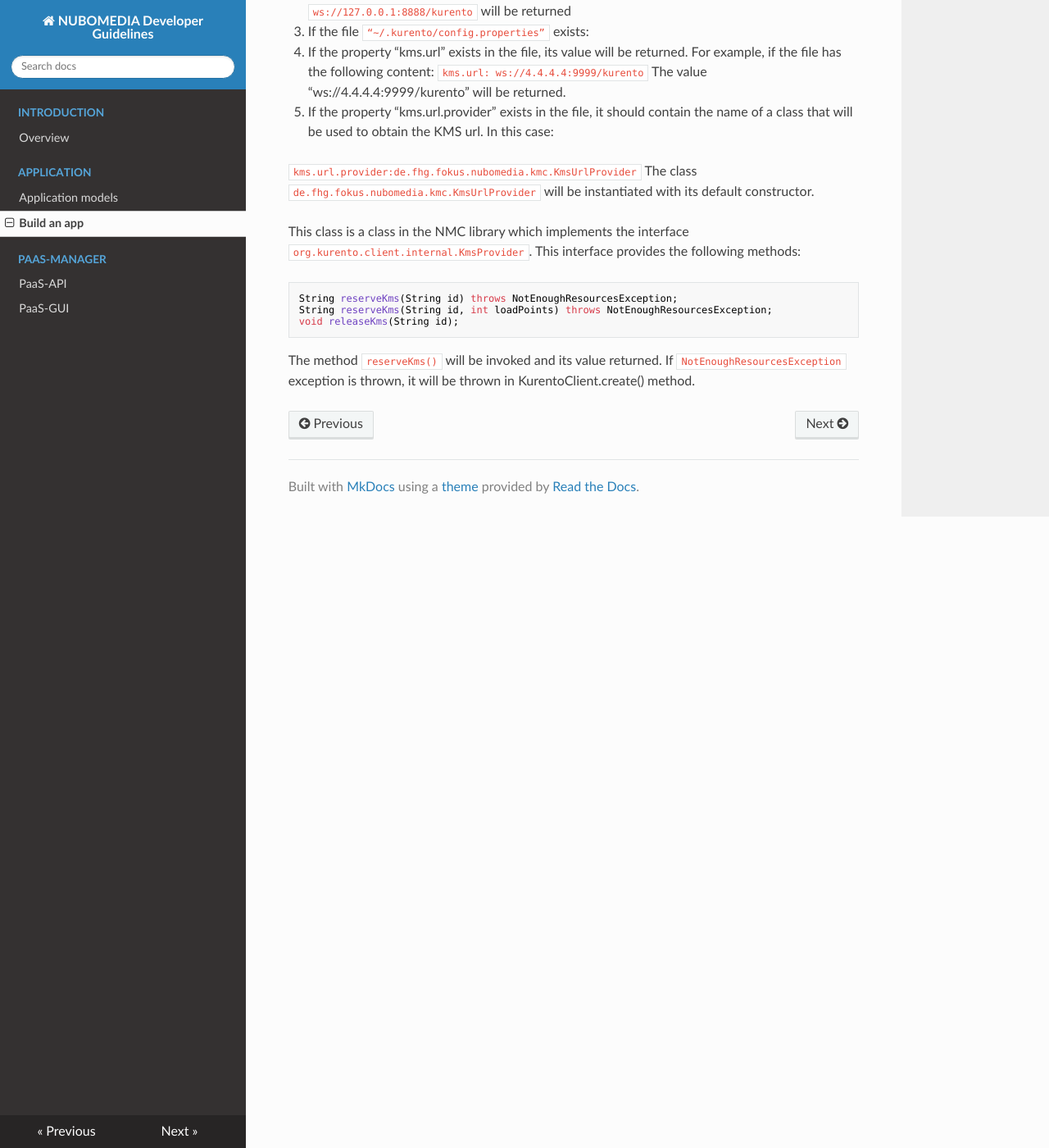
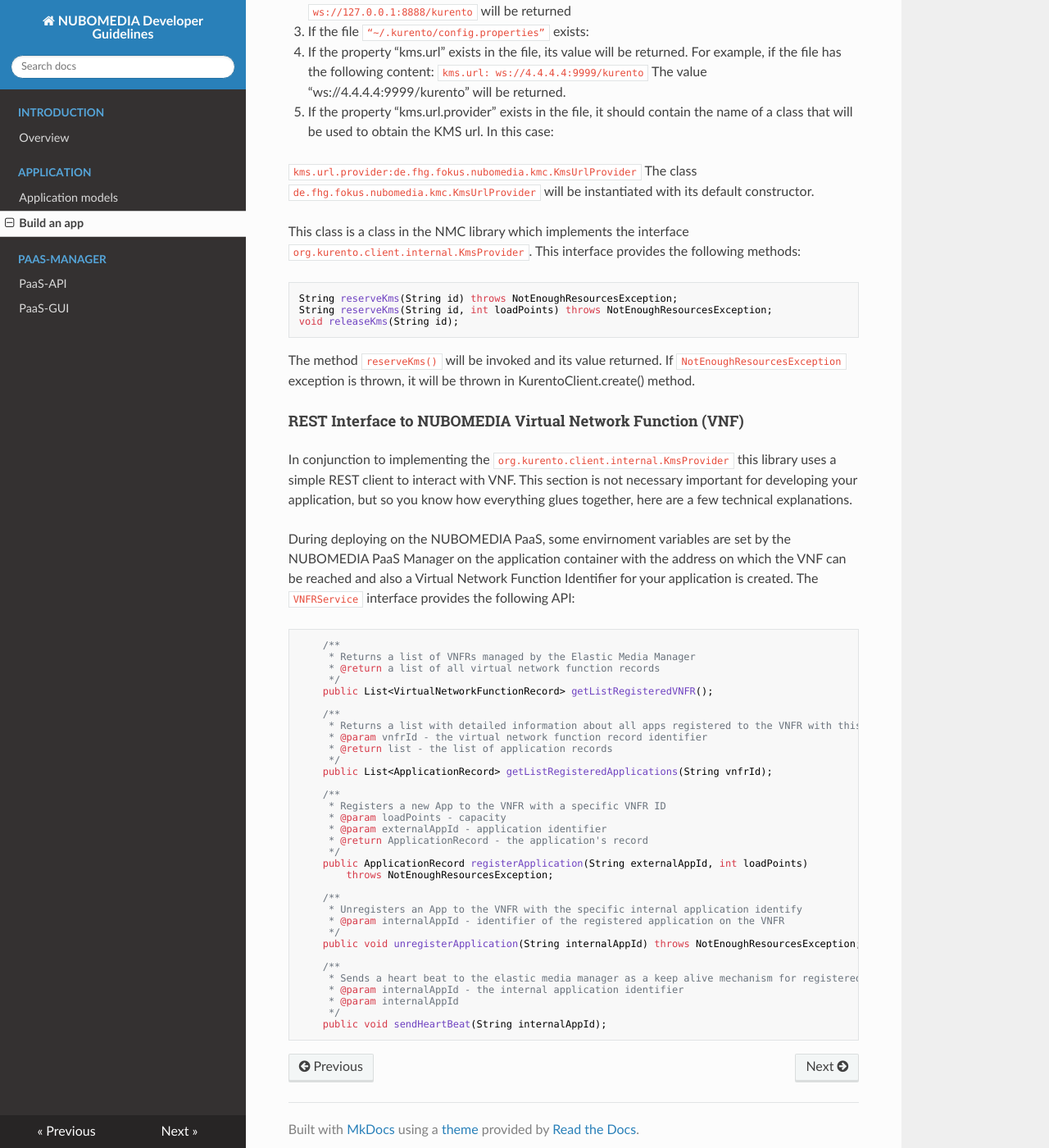
Before and after one commit to nubomedia/developer-guidelines, an MkDocs documentation site: the page built from docs/application-build.md, in a window 1280 px wide and 1400 px high, scrolled down 1085 px. Shown: the whole window at 82% size. Built offline with MkDocs 1.6.1, drawn with Linux system fonts in a browser that asks for light colours; nearby versions of some CDN libraries; old or Windows-style settings are respelled for this version of MkDocs.

Commit message:
Update application-build.md

````diff
--- a/docs/application-build.md
+++ b/docs/application-build.md
@@ -59,3 +59,45 @@ String reserveKms(String id, int loadPoints) throws NotEnoughResourcesException;
 void releaseKms(String id);
 ```
 The method ```reserveKms()``` will be invoked and its value returned. If ```NotEnoughResourcesException``` exception is thrown, it will be thrown in KurentoClient.create() method.
+
+
+#### REST Interface to NUBOMEDIA Virtual Network Function (VNF)
+In conjunction to implementing the ```org.kurento.client.internal.KmsProvider``` this library uses a simple REST client to interact with VNF. This section is not necessary important for developing your application, but so you know how everything glues together, here are a few technical explanations.
+
+During deploying on the NUBOMEDIA PaaS, some envirnoment variables are set by the NUBOMEDIA PaaS Manager on the application container with the address on which the VNF can be reached and also a Virtual Network Function Identifier for your application is created. The ```VNFRService``` interface provides the following API:
+```
+	/**
+	 * Returns a list of VNFRs managed by the Elastic Media Manager
+	 * @return a list of all virtual network function records
+	 */
+	public List<VirtualNetworkFunctionRecord> getListRegisteredVNFR();
+
+	/**
+	 * Returns a list with detailed information about all apps registered to the VNFR with this identifier
+	 * @param vnfrId - the virtual network function record identifier
+	 * @return list - the list of application records
+	 */
+	public List<ApplicationRecord> getListRegisteredApplications(String vnfrId);
+
+	/**
+	 * Registers a new App to the VNFR with a specific VNFR ID
+	 * @param loadPoints - capacity
+	 * @param externalAppId - application identifier
+	 * @return ApplicationRecord - the application's record
+	 */
+	public ApplicationRecord registerApplication(String externalAppId, int loadPoints)
+		throws NotEnoughResourcesException;
+
+	/**
+	 * Unregisters an App to the VNFR with the specific internal application identify
+	 * @param internalAppId - identifier of the registered application on the VNFR
+	 */
+	public void unregisterApplication(String internalAppId) throws NotEnoughResourcesException;
+
+	/**
+	 * Sends a heart beat to the elastic media manager as a keep alive mechanism for registered sessions
+	 * @param internalAppId - the internal application identifier
+	 * @param internalAppId
+	 */
+	public void sendHeartBeat(String internalAppId);
+```
````
